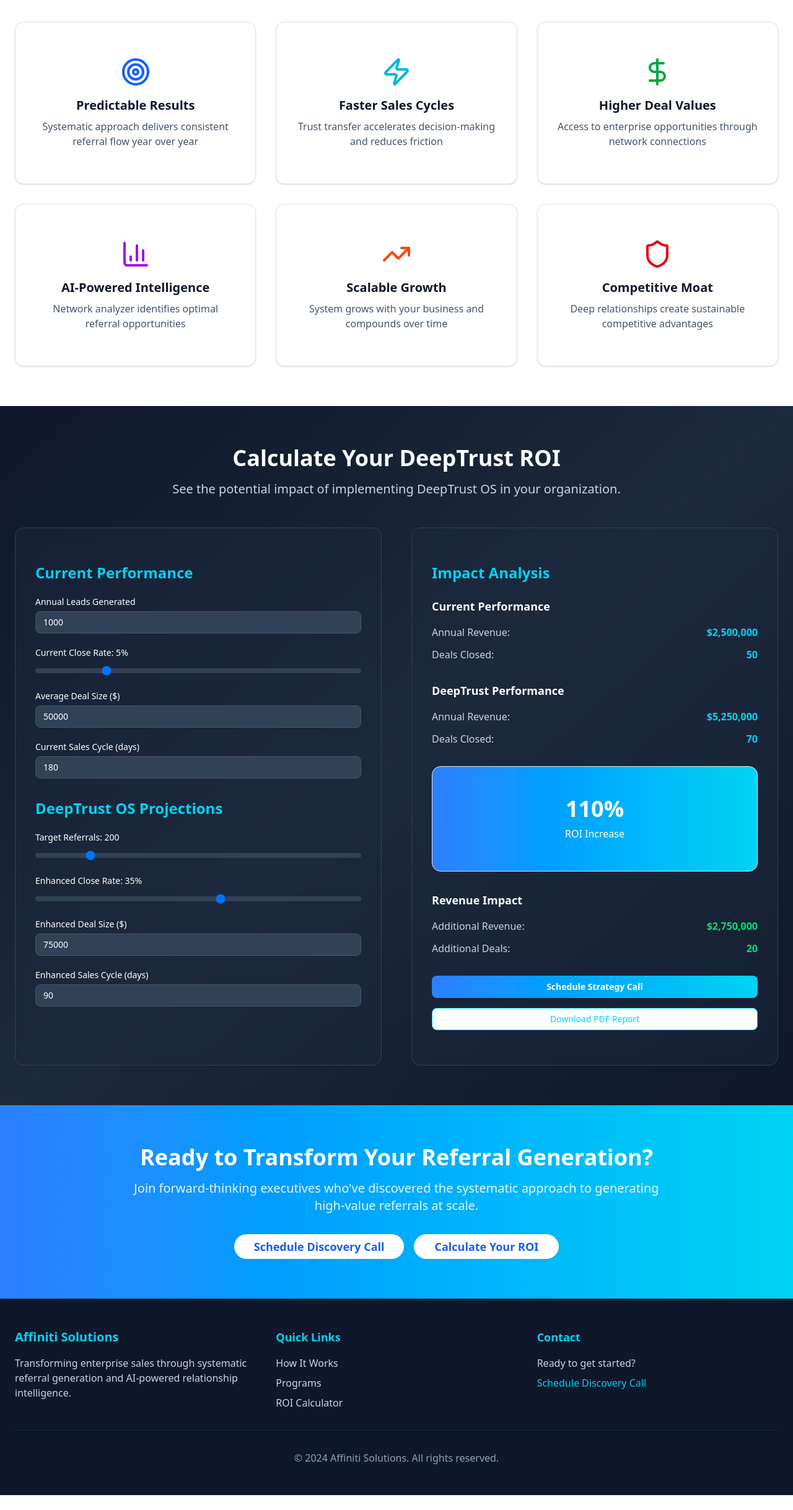
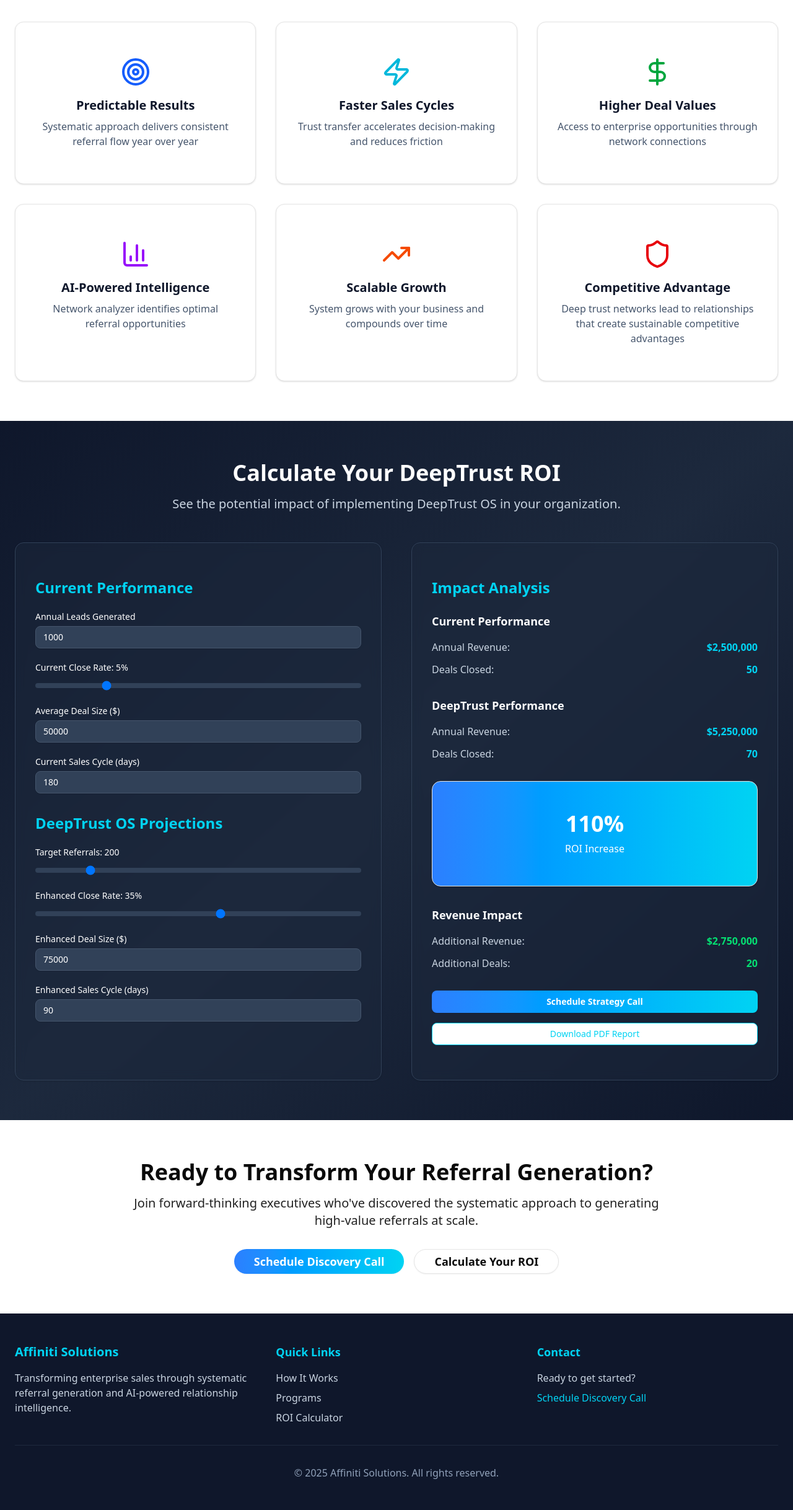
Before and after one commit to hafizasad419/affiniti-solutions-frontend, a React (Vite) app: page / in a window 1280 px wide. Shown: the part 3891-6327 px from the top of the page at 62% size. Before the commit the page ends 6303 px from the top, so only its background shows below. Built offline with nearby package versions, Linux system fonts and the light colour scheme.

Commit message:
Update App component: rename "Competitive Moat" to "Competitive Advantage" and enhance description; modify CTA section styles for improved visual appeal; dynamically set copyright year.

```diff
--- a/src/App.jsx
+++ b/src/App.jsx
@@ -435,8 +435,8 @@
             <Card className="text-center hover:shadow-lg transition-shadow">
               <CardContent className="p-8">
                 <Shield className="w-12 h-12 text-red-600 mx-auto mb-4" />
-                <h3 className="text-xl font-semibold text-slate-900 mb-2">Competitive Moat</h3>
-                <p className="text-slate-600">Deep relationships create sustainable competitive advantages</p>
+                <h3 className="text-xl font-semibold text-slate-900 mb-2">Competitive Advantage</h3>
+                <p className="text-slate-600">Deep trust networks lead to relationships that create sustainable competitive advantages</p>
               </CardContent>
             </Card>
           </div>
@@ -620,7 +620,7 @@
       </section>
 
       {/* CTA Section */}
-      <section className="py-16 bg-gradient-to-r from-blue-500 to-cyan-400 text-white text-center">
+      <section className="py-16 bg-white text-center">
         <div className="max-w-4xl mx-auto px-6">
           <h2 className="text-4xl font-bold mb-4">Ready to Transform Your Referral Generation?</h2>
           <p className="text-xl mb-8 opacity-90">
@@ -629,7 +629,7 @@
           <div className="flex flex-col sm:flex-row gap-4 justify-center">
             <Button
               size="lg"
-              className="bg-white text-blue-600 hover:bg-slate-100 px-8 py-4 rounded-full font-semibold text-lg"
+              className="bg-gradient-to-r from-blue-500 to-cyan-400 text-white hover:from-blue-600 hover:to-cyan-500 px-8 py-4 rounded-full font-semibold text-lg"
               onClick={() => setIsModalOpen(true)}
             >
               Schedule Discovery Call
@@ -637,7 +637,7 @@
             <Button
               size="lg"
               variant="outline"
-              className="border-white hover:bg-white text-blue-600 px-8 py-4 rounded-full font-semibold text-lg"
+              className="border-gradient-to-r from-blue-500 to-cyan-400 hover:from-blue-600 hover:to-cyan-500 px-8 py-4 rounded-full font-semibold text-lg"
               onClick={() => scrollToSection('roi-calculator')}
             >
               Calculate Your ROI
@@ -679,7 +679,7 @@
             </div>
           </div>
           <div className="border-t border-slate-800 pt-8 text-center text-slate-400">
-            <p>&copy; 2024 Affiniti Solutions. All rights reserved.</p>
+            <p>&copy; {new Date().getFullYear()} Affiniti Solutions. All rights reserved.</p>
           </div>
         </div>
       </footer>
```
